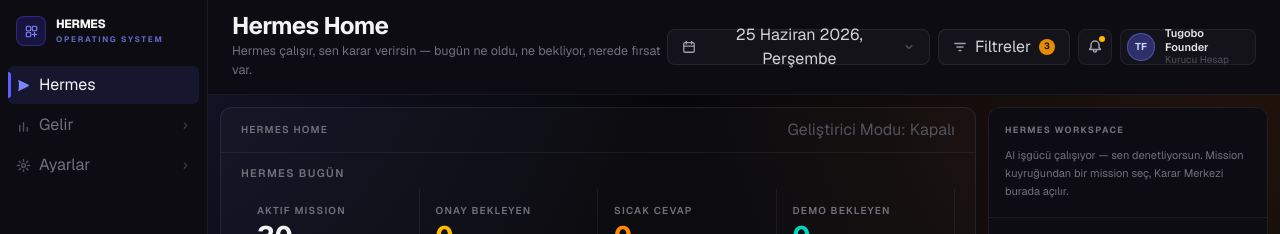
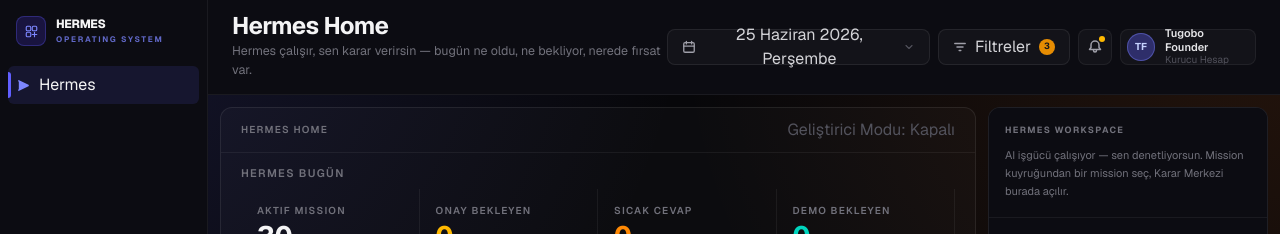
Before and after one commit to Tubaggo/Tugobo-Lead-Engine, a Next.js app: page /v2 in a window 1280 px wide. Shown: the top 234 px of the page. Built offline with nearby package versions, Linux system fonts and the light colour scheme.

Commit message:
feat(v8.0.1): simplify founder navigation and introduce Hermes OS information architecture

```diff
--- a/app/components/v2/layout/v2-nav.ts
+++ b/app/components/v2/layout/v2-nav.ts
@@ -1,14 +1,14 @@
 import type { V2Screen } from "../types.ts";
 
 /**
- * v8.0 — Hermes Operating System information architecture.
+ * v8.0.1 — Founder Navigation Lockdown.
  *
- * The founder-facing navigation is exactly four top-level entries:
+ * The founder-facing navigation is exactly one top-level entry:
  *
  *   Hermes    → the single operating screen (Hermes Home)
- *   Gelir     → the existing revenue screens, grouped
- *   Ayarlar   → data/configuration screens, grouped
- *   Developer → every legacy dashboard screen, grouped and visually muted
+ *   Developer → every other screen (former Gelir + Ayarlar + legacy
+ *               dashboard screens), grouped, visually muted, collapsed by
+ *               default at the bottom — a back door, not a destination.
  *
  * Nothing was deleted: every pre-v8 screen keeps its component, its adapter
  * and its V2Screen id — the only change is where it hangs in the tree.
@@ -22,7 +22,7 @@ export type V2NavLeaf = {
   icon: string;
 };
 
-export type V2NavEntryId = "hermes" | "gelir" | "ayarlar" | "developer";
+export type V2NavEntryId = "hermes" | "developer";
 
 export type V2NavEntry = {
   id: V2NavEntryId;
@@ -50,32 +50,18 @@ export const V2_NAV: V2NavEntry[] = [
     showsPendingDecisionBadge: true,
   },
   {
-    id: "gelir",
-    label: "Gelir",
-    icon: "bar-chart",
+    id: "developer",
+    label: "Developer",
+    icon: "integration",
+    muted: true,
     items: [
       { label: "Gelir Pipeline", screen: "revenue-pipeline", icon: "funnel" },
       { label: "Gelir Tahmini", screen: "revenue-forecast", icon: "forecast" },
       { label: "Gelir Risk", screen: "revenue-risk", icon: "risk" },
       { label: "Gelir Recovery", screen: "revenue-recovery", icon: "refresh" },
       { label: "Gelir Analizi", screen: "revenue-analytics", icon: "bar-chart" },
-    ],
-  },
-  {
-    id: "ayarlar",
-    label: "Ayarlar",
-    icon: "settings",
-    items: [
       { label: "Veri Kaynakları", screen: "data-sources", icon: "database" },
       { label: "Lead Import", screen: "lead-import", icon: "import" },
-    ],
-  },
-  {
-    id: "developer",
-    label: "Developer",
-    icon: "integration",
-    muted: true,
-    items: [
       { label: "Günlük Operasyon", screen: "command-center", icon: "command" },
       { label: "Fırsat Kuyruğu", screen: "revenue-queue", icon: "queue" },
       { label: "Takip Edilecekler", screen: "follow-ups", icon: "clock" },
```
Also changed, not shown: app/components/v2/layout/V2Sidebar.tsx (+7 -7 lines), 1 other file (tests, documents, lock files or other folders).
